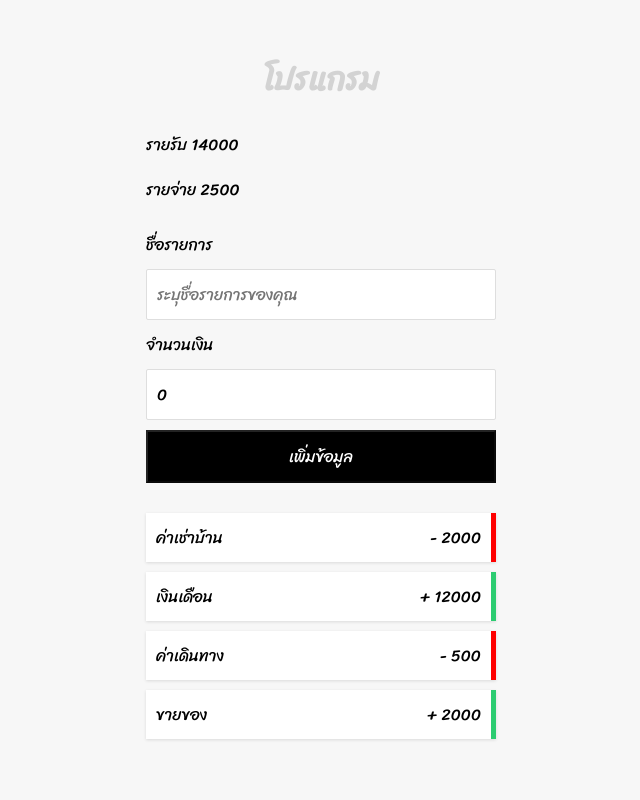
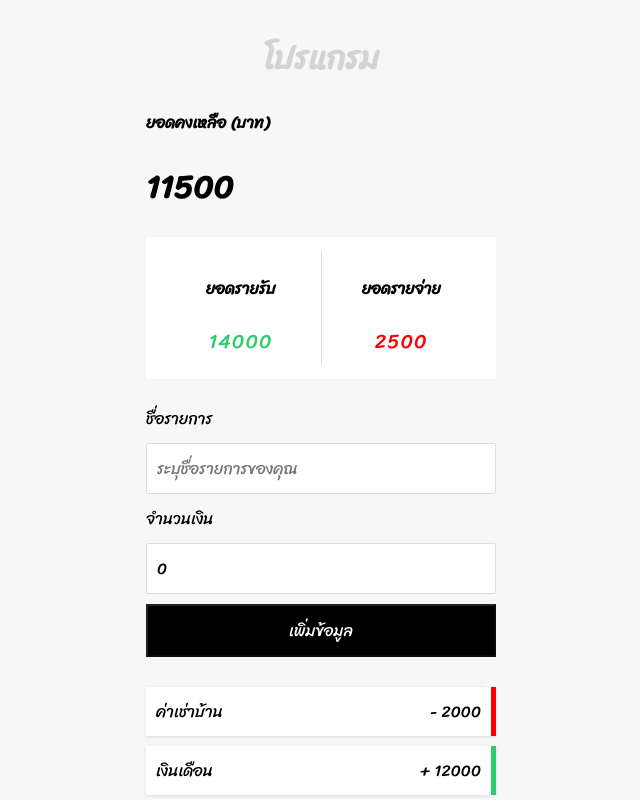
Before and after one commit to wat885/Courses-React-KR, a React (Create React App) app in the folder my-app/: page / in a window 1280 px wide. Shown: the top 800 px of the page, without its empty margins (319-959 px from the left). Built offline with nearby package versions, Linux system fonts and the light colour scheme.

Commit message:
50.reportcomponent

```diff
--- /dev/null
+++ b/my-app/src/components/RepoerComponent.css
@@ -0,0 +1,29 @@
+.report-container {
+  display: flex;
+  justify-content: space-between;
+  background-color: #fff;
+  padding: 15px;
+  margin: 15px 0;
+}
+
+.report-container div {
+  flex: 1;
+  text-align: center;
+}
+
+.report-container div:first-of-type {
+  border-right: 1px solid #dedede;
+}
+
+.report {
+  font-size: 20px;
+  letter-spacing: 1px;
+  margin: 5px 0;
+}
+
+.report.plus {
+  color: #2ecc71;
+}
+.report.minus {
+  color: red;
+}
--- a/my-app/src/components/ReportComponet.js
+++ b/my-app/src/components/ReportComponet.js
@@ -1,5 +1,6 @@
 import React, { useContext } from "react";
 import DataContext from "../data/DataContext";
+import "./RepoerComponent.css";
 
 const ReportComponet = () => {
   // const name = useContext(DataContext);
@@ -8,9 +9,22 @@
   const { income, expense } = useContext(DataContext);
   return (
     <div>
+      <h4>ยอดคงเหลือ (บาท)</h4>
+      <h1>{income - expense}</h1>
+      <div className="report-container">
+        <div>
+          <h4>ยอดรายรับ</h4>
+          <p className="report plus">{income}</p>
+        </div>
+        <div>
+          <h4>ยอดรายจ่าย</h4>
+          <p className="report minus">{expense}</p>
+        </div>
+      </div>
+
       {/* //วิธีที่ 2 useContext */}
-      <p>รายรับ {income}</p>
-      <p>รายจ่าย {expense}</p>
+      {/* <p>รายรับ {income}</p>
+      <p>รายจ่าย {expense}</p> */}
 
       {/* วิธีที่ 1.ใช่ข้อมูลโดย consumer */}
       {/* <DataContext.Consumer>
```
